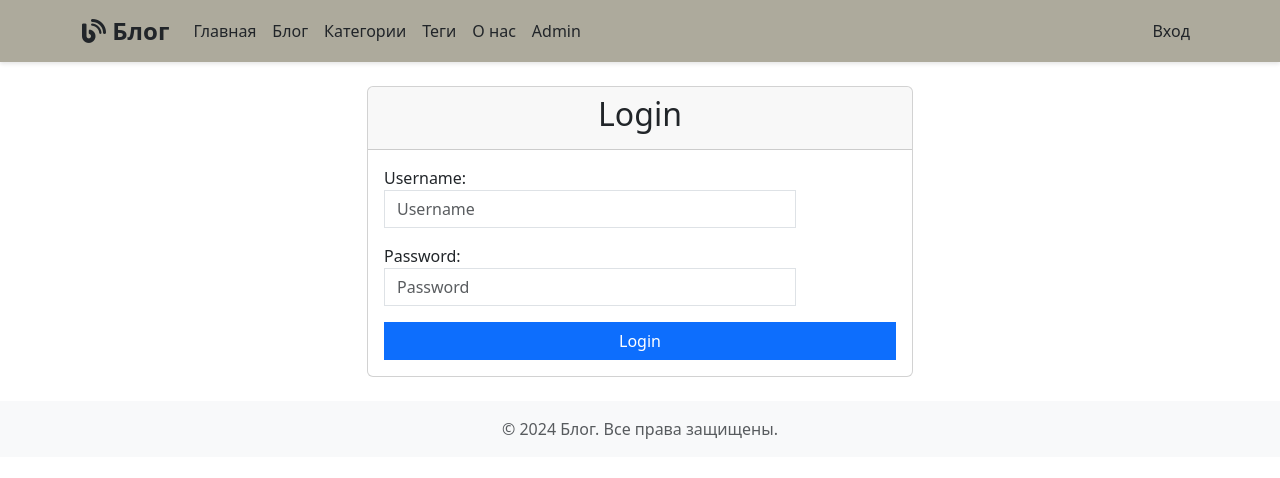
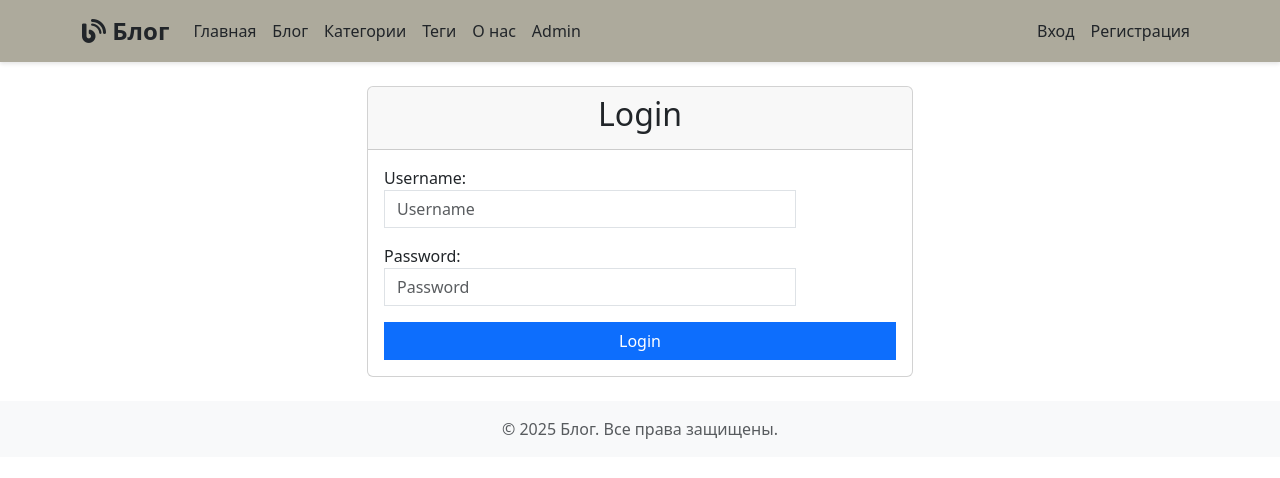
Before and after one commit to flesher-dizainer/Django, a Django app: page /accounts/login/ in a window 1280 px wide. Shown: the top 478 px of the page. Run offline with Django 5.2, Linux system fonts and the light colour scheme.

Commit message:
HW28. Добавление кнопки регистрации, если пользователь не авторизован.

```diff
--- a/templates/base.html
+++ b/templates/base.html
@@ -43,6 +43,7 @@
                     </div>
                 {% else %}
                     <a class="nav-link" href="{% url 'accounts_app:login' %}">Вход</a>
+                    <a class="nav-link" href="{% url 'accounts_app:signup' %}">Регистрация</a>
                 {% endif %}
             </div>
         </div>
@@ -63,7 +64,7 @@
 
     <footer class="footer mt-auto py-3 bg-light">
         <div class="container text-center">
-            <span class="text-muted">© 2024 Блог. Все права защищены.</span>
+            <span class="text-muted">© 2025 Блог. Все права защищены.</span>
         </div>
     </footer>
 
```
